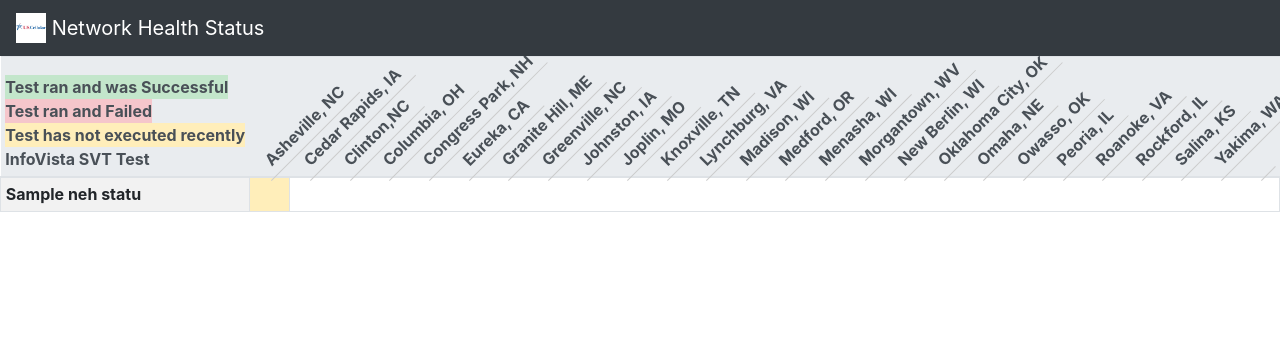
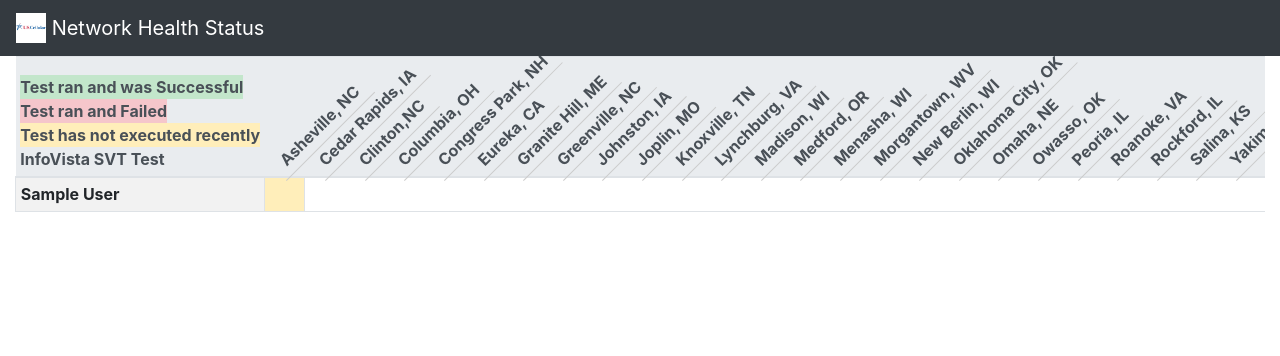
Before and after one commit to prowler0305/network_health_app, a Flask app: template neh_api/templates/network_health/nh_dashboard.html in a window 1280 px wide. Shown: the top 356 px of the page. Run offline with Flask 2, Linux system fonts and the light colour scheme; the template is opened without the code that fills it: most values are stand-ins (such as "Sample title", 1, 10 or a date in 2020); lists and menus that the app fills with data are empty; parts of the project's set-up code (start-up, migrations or seed data) failed here and were passed over; some libraries are stand-ins or nearby versions.

Commit message:
Use a display name that is contained in the status json file for each test instead of the internal SVT test name. Put test in technology type order.

```diff
--- a/neh_api/templates/network_health/nh_dashboard.html
+++ b/neh_api/templates/network_health/nh_dashboard.html
@@ -32,6 +32,7 @@
         </a>
     </nav>
 
+    <div class="container col-lg-12">
         <div class="table-responsive">
             <table class="table table-striped table-sm table-hover text-nowrap">
                 <thead class="thead-light">
@@ -54,7 +55,6 @@
                                     </div>
                                 </div>
                             </div>
-
                             InfoVista SVT Test</th>
                         <th class="rotate"><div><span>Asheville, NC</span></div></th>
                         <th class="rotate"><div><span>Cedar Rapids, IA</span></div></th>
@@ -86,10 +86,13 @@
                 </thead>
                 <tbody class="table-bordered">
                     {% if neh_status %}
-                    {% for svt_test_name, location_status_dict in neh_status.items() %}
+
+                        {% for location_status_dict in neh_status.values() %}
                             <tr>
-                            <th class="col-sm-2">{{ svt_test_name }}</th>
+                                <!--<th class="col-sm-2">{{ svt_test_name }}</th>-->
+                                <th class="col-sm-2">{{ location_status_dict.display_name }}</th>
                                 {% for lcc_location, lcc_status in location_status_dict.items() %}
+                                    {% if lcc_location != 'display_name' %}
                                         {% if lcc_status == 'success' %}
                                             <td class="table-success"></td>
                                         {% elif lcc_status == 'failure' %}
@@ -99,12 +102,14 @@
                                         {% else %}
                                             <td></td>
                                         {% endif %}
+                                    {% endif %}
                                 {% endfor %}
                             </tr>
                         {% endfor %}
                     {% endif %}
                 </tbody>
             </table>
+        </div>
     </div>
 
     <!-- Optional JavaScript -->
```
Lines whose indentation alone changed are shown as unchanged.
